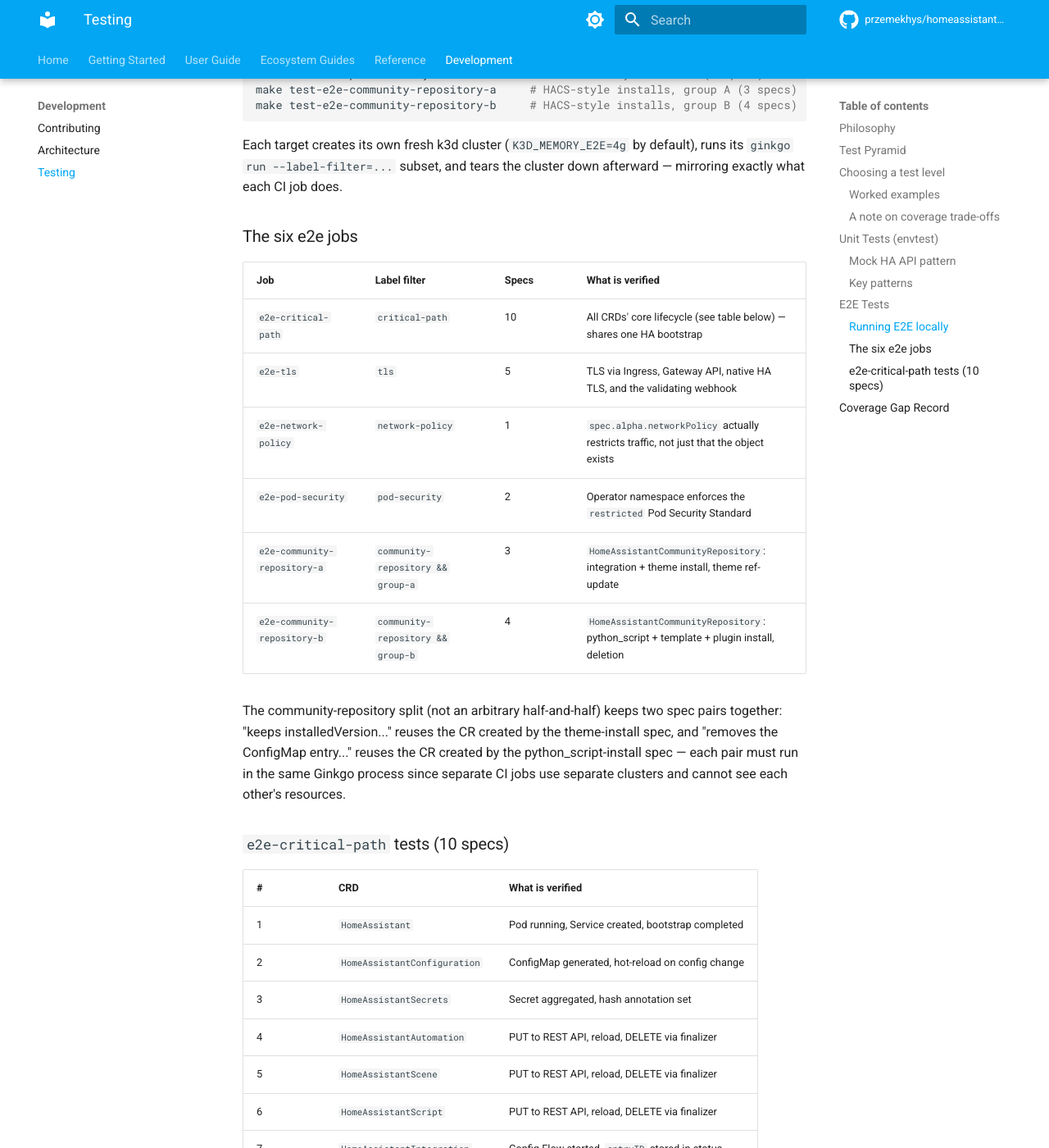
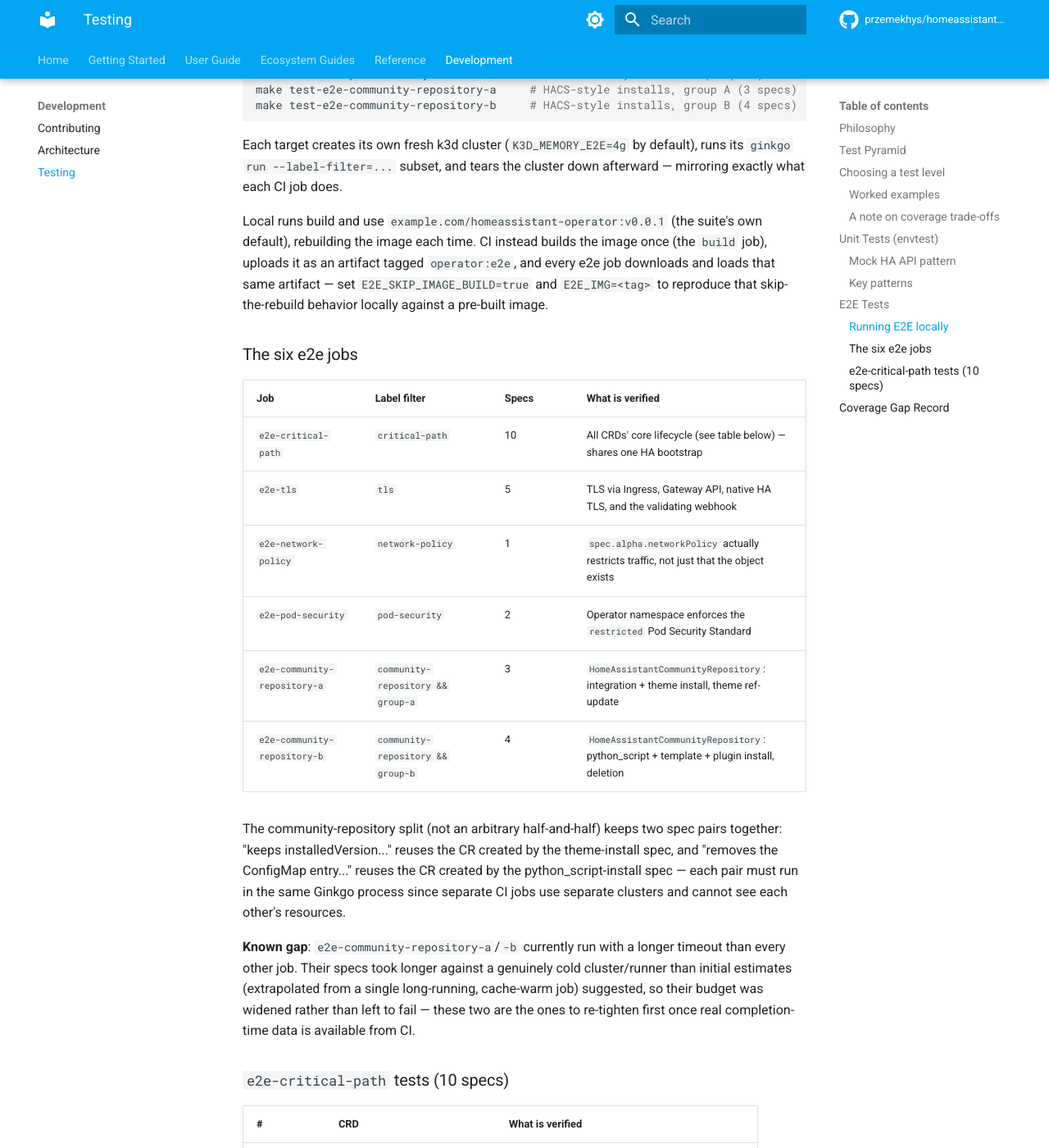
Before and after one commit to agdphd/homeassistant-operator, an MkDocs documentation site: the page built from docs/development/testing.md, in a window 1280 px wide and 1400 px high, scrolled down 4221 px. Shown: the whole window at 82% size. Built offline with MkDocs 1.6.1 and Material for MkDocs 9.7.7, drawn with Linux system fonts in a browser that asks for light colours; comment, search, counter and statistics services are not loaded.

Commit message:
fix(e2e): address review feedback and real CI timing data

```diff
--- a/docs/development/testing.md
+++ b/docs/development/testing.md
@@ -199,6 +199,13 @@ Each target creates its own fresh k3d cluster (`K3D_MEMORY_E2E=4g` by
 default), runs its `ginkgo run --label-filter=...` subset, and tears the
 cluster down afterward — mirroring exactly what each CI job does.
 
+Local runs build and use `example.com/homeassistant-operator:v0.0.1` (the
+suite's own default), rebuilding the image each time. CI instead builds the
+image once (the `build` job), uploads it as an artifact tagged `operator:e2e`,
+and every e2e job downloads and loads that same artifact — set
+`E2E_SKIP_IMAGE_BUILD=true` and `E2E_IMG=<tag>` to reproduce that
+skip-the-rebuild behavior locally against a pre-built image.
+
 ### The six e2e jobs
 
 | Job | Label filter | Specs | What is verified |
@@ -216,6 +223,13 @@ theme-install spec, and "removes the ConfigMap entry..." reuses the CR
 created by the python_script-install spec — each pair must run in the same
 Ginkgo process since separate CI jobs use separate clusters and cannot see
 each other's resources.
+
+**Known gap**: `e2e-community-repository-a`/`-b` currently run with a longer
+timeout than every other job. Their specs took longer against a genuinely
+cold cluster/runner than initial estimates (extrapolated from a single
+long-running, cache-warm job) suggested, so their budget was widened rather
+than left to fail — these two are the ones to re-tighten first once real
+completion-time data is available from CI.
 
 ### `e2e-critical-path` tests (10 specs)
 
```
Also changed, not shown: 2 other files.
